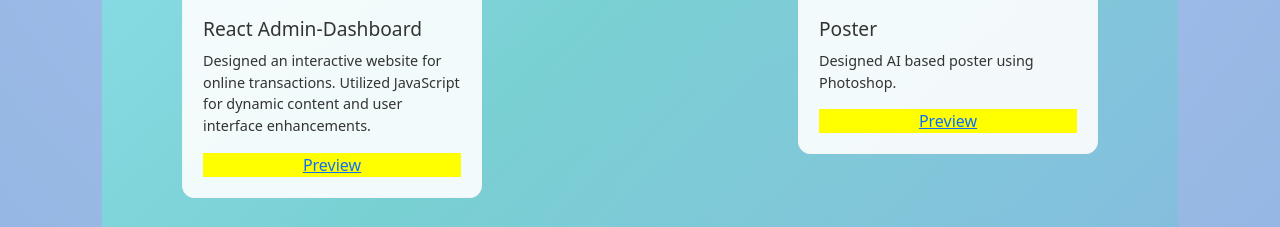
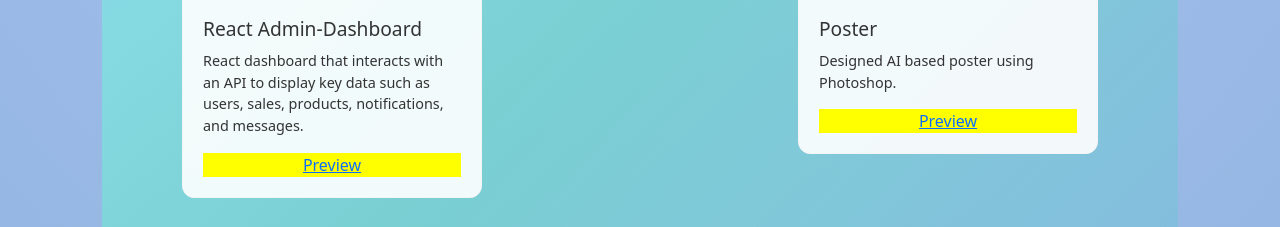
Before and after one commit to BhargavChoppalli/Bhargav-Portfolio, a plain HTML site: page index.html in a window 1280 px wide. Shown: the part 2318-2545 px from the top of the page. Drawn offline with nearby package versions, Linux system fonts and the light colour scheme.

Commit message:
added text to new project

```diff
--- a/index.html
+++ b/index.html
@@ -130,7 +130,7 @@
                     </a>
                     <div class="card-body">
                         <h5 class="card-title">React Admin-Dashboard</h5>
-                        <p class="card-text">Designed an interactive website for online transactions. Utilized JavaScript for dynamic content and user interface enhancements.</p>
+                        <p class="card-text">React dashboard that interacts with an API to display key data such as users, sales, products, notifications, and messages.</p>
                         <a href="https://bhargavchoppalli.github.io/Admin-dashboard/">Preview</a>
                     </div>
                 </div>
```
